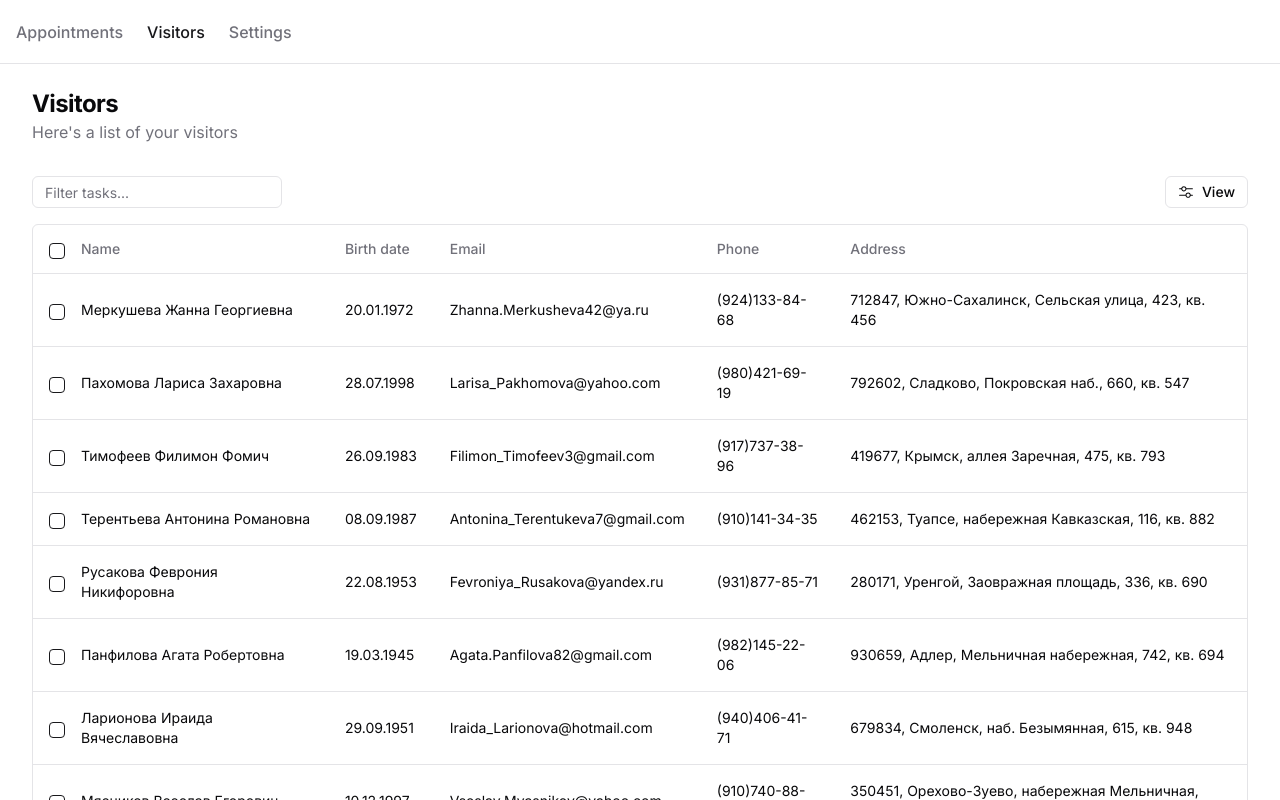
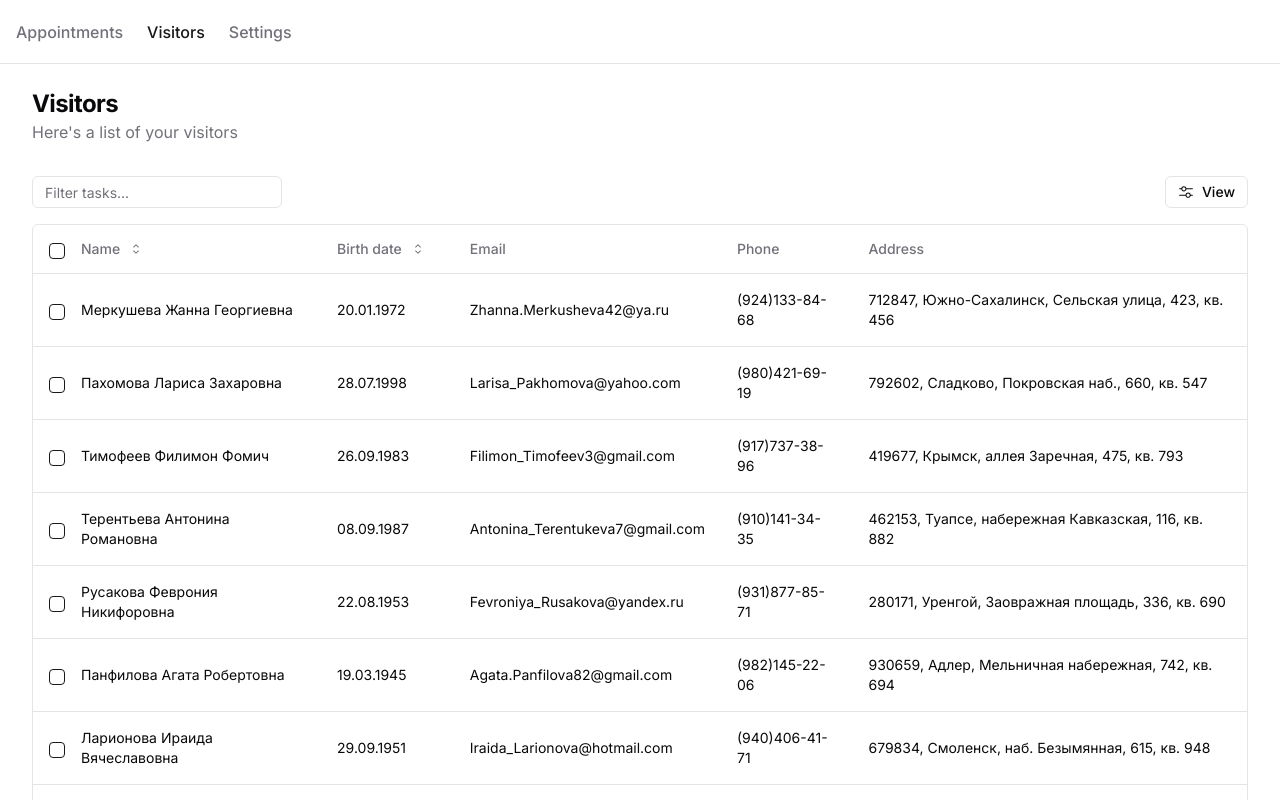
Before and after one commit to iegorov/e-reception, a Next.js app: page /visitors in a window 1280 px wide. Shown: the top 800 px of the page. Built offline with nearby package versions, Linux system fonts and the light colour scheme.

Commit message:
feat: add sorting

```diff
--- a/src/app/visitors/components/visitors-columns.tsx
+++ b/src/app/visitors/components/visitors-columns.tsx
@@ -64,17 +64,20 @@ export const columns: ColumnDef<Visitor>[] = [
     header: ({ column }) => (
       <DataTableColumnHeader column={column} title='Email' />
     ),
+    enableSorting: false,
   },
   {
     accessorKey: 'phone',
     header: ({ column }) => (
       <DataTableColumnHeader column={column} title='Phone' />
     ),
+    enableSorting: false,
   },
   {
     accessorKey: 'address',
     header: ({ column }) => (
       <DataTableColumnHeader column={column} title='Address' />
     ),
+    enableSorting: false,
   },
 ];
--- a/src/components/data-table-column-header.tsx
+++ b/src/components/data-table-column-header.tsx
@@ -1,5 +1,19 @@
 import { cn } from '@/lib/utils';
 import { Column } from '@tanstack/react-table';
+import {
+  DropdownMenu,
+  DropdownMenuContent,
+  DropdownMenuItem,
+  DropdownMenuSeparator,
+  DropdownMenuTrigger,
+} from './ui/dropdown-menu';
+import { Button } from './ui/button';
+import {
+  ArrowDownIcon,
+  ArrowUpIcon,
+  CaretSortIcon,
+  EyeNoneIcon,
+} from '@radix-ui/react-icons';
 
 interface DataTableColumnHeaderProps<TData, TValue>
   extends React.HTMLAttributes<HTMLDivElement> {
@@ -12,5 +26,45 @@ export function DataTableColumnHeader<TData, TValue>({
   title,
   className,
 }: DataTableColumnHeaderProps<TData, TValue>) {
-  return <div className={cn(className)}>{title}</div>;
+  if (!column.getCanSort()) {
+    return <div className={cn(className)}>{title}</div>;
+  }
+
+  return (
+    <div className={cn('flex items-center space-x-2', className)}>
+      <DropdownMenu>
+        <DropdownMenuTrigger asChild>
+          <Button
+            variant='ghost'
+            size='sm'
+            className='-ml-3 h-8 data-[state=open]:bg-accent'
+          >
+            <span>{title}</span>
+            {column.getIsSorted() === 'desc' ? (
+              <ArrowDownIcon className='ml-2 h-4 w-4' />
+            ) : column.getIsSorted() === 'asc' ? (
+              <ArrowUpIcon className='ml-2 h-4 w-4' />
+            ) : (
+              <CaretSortIcon className='ml-2 h-4 w-4' />
+            )}
+          </Button>
+        </DropdownMenuTrigger>
+        <DropdownMenuContent align='start'>
+          <DropdownMenuItem onClick={() => column.toggleSorting(false)}>
+            <ArrowUpIcon className='mr-2 h-3.5 w-3.5 text-muted-foreground/70' />
+            Asc
+          </DropdownMenuItem>
+          <DropdownMenuItem onClick={() => column.toggleSorting(true)}>
+            <ArrowDownIcon className='mr-2 h-3.5 w-3.5 text-muted-foreground/70' />
+            Desc
+          </DropdownMenuItem>
+          <DropdownMenuSeparator />
+          <DropdownMenuItem onClick={() => column.toggleVisibility(false)}>
+            <EyeNoneIcon className='mr-2 h-3.5 w-3.5 text-muted-foreground/70' />
+            Hide
+          </DropdownMenuItem>
+        </DropdownMenuContent>
+      </DropdownMenu>
+    </div>
+  );
 }
--- a/src/components/data-table-view-options.tsx
+++ b/src/components/data-table-view-options.tsx
@@ -1,6 +1,5 @@
 'use client';
 
-import { DropdownMenuTrigger } from '@radix-ui/react-dropdown-menu';
 import { MixerHorizontalIcon } from '@radix-ui/react-icons';
 import { Table } from '@tanstack/react-table';
 import { Button } from './ui/button';
@@ -10,6 +9,7 @@ import {
   DropdownMenuContent,
   DropdownMenuLabel,
   DropdownMenuSeparator,
+  DropdownMenuTrigger,
 } from './ui/dropdown-menu';
 
 interface DataTableViewOptionsProps<TData> {
--- a/src/components/data-table.tsx
+++ b/src/components/data-table.tsx
@@ -3,11 +3,13 @@
 import {
   ColumnDef,
   ColumnFiltersState,
+  SortingState,
   VisibilityState,
   flexRender,
   getCoreRowModel,
   getFilteredRowModel,
   getPaginationRowModel,
+  getSortedRowModel,
   useReactTable,
 } from '@tanstack/react-table';
 
@@ -36,6 +38,7 @@ export function DataTable<TData, TValue>({
   const [globalFilter, setGlobalFilter] = React.useState('');
   const [columnVisibility, setColumnVisibility] =
     React.useState<VisibilityState>({});
+  const [sorting, setSorting] = React.useState<SortingState>([]);
 
   const table = useReactTable({
     data,
@@ -44,14 +47,17 @@ export function DataTable<TData, TValue>({
       rowSelection,
       globalFilter,
       columnVisibility,
+      sorting,
     },
     enableRowSelection: true,
     onRowSelectionChange: setRowSelection,
     onGlobalFilterChange: setGlobalFilter,
     onColumnVisibilityChange: setColumnVisibility,
+    onSortingChange: setSorting,
     getCoreRowModel: getCoreRowModel(),
     getPaginationRowModel: getPaginationRowModel(),
     getFilteredRowModel: getFilteredRowModel(),
+    getSortedRowModel: getSortedRowModel(),
   });
 
   return (
```
